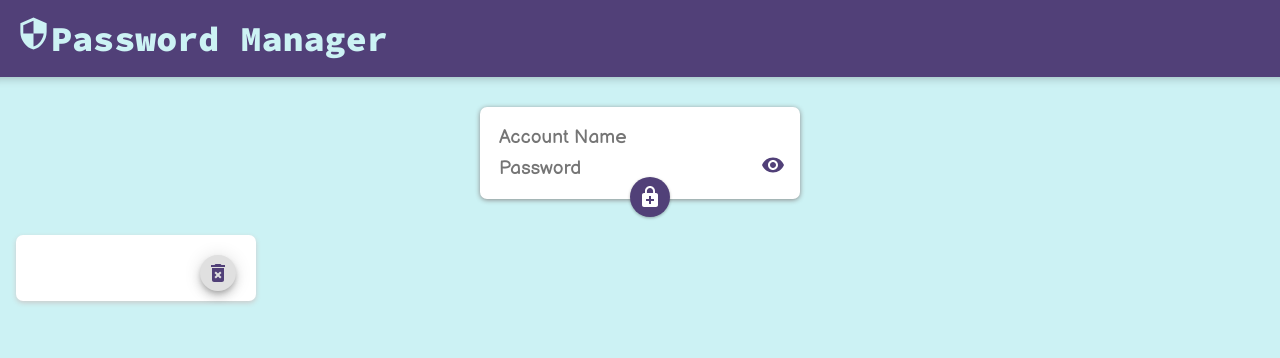
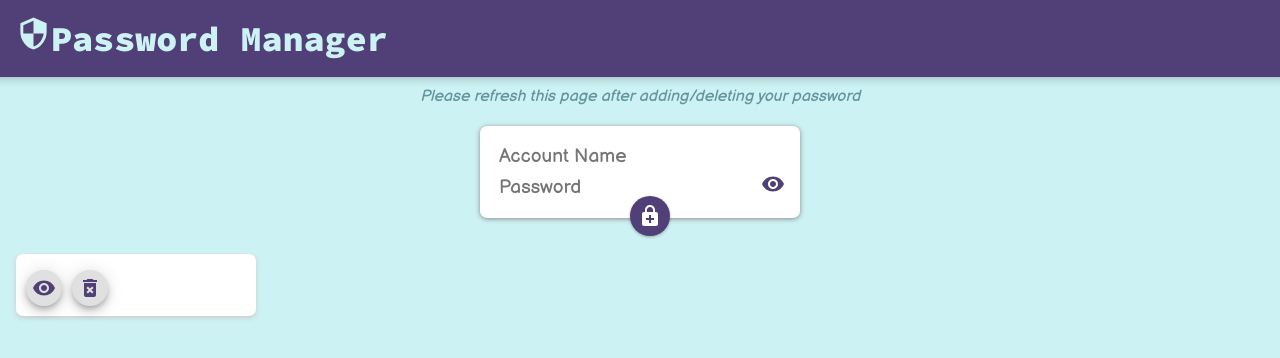
Before and after one commit to GeoBrodas/aws-password-manager, a React (Create React App) app: page / in a window 1280 px wide. Both pictures are taken after a click on the button 650 px from the left and 197 px from the top of the page. Shown: the top 358 px of the page. Built offline with nearby package versions, Linux system fonts and the light colour scheme; no server answers.

Commit message:
sensitive data encrypted

```diff
--- a/public/styles.css
+++ b/public/styles.css
@@ -16,6 +16,16 @@ header {
   margin: auto -16px;
   padding: 16px 32px;
   box-shadow: 0 0 10px 0 rgba(0, 0, 0, 0.3);
+}
+
+.disclaimer {
+  font-family: "Balsamiq Sans", cursive;
+  display: flex;
+  justify-content: center;
+  position: relative;
+  top: 10px;
+  font-style: italic;
+  color: #62959c;
 }
 
 form.create-note {
@@ -85,7 +95,7 @@ form.create-note button {
 
 .note button {
   position: relative;
-  float: right;
+  float: left;
   margin-right: 10px;
   color: #514078;
   border: none;
--- a/src/components/App.jsx
+++ b/src/components/App.jsx
@@ -34,9 +34,30 @@ function App() {
     Axios.delete(`http://localhost:3001/delete/${mid}`); //use back-tickssss--importantttt!!!!1
   }
 
+  function getPassword(password, id) {
+    Axios.post("http://localhost:3001/showpassword", {
+      password: password,
+    }).then((response) => {
+      setCred(
+        allCreds.map((cred, index) => {
+          return index === id
+            ? {
+                accName: response.data,
+                pass: cred.pass,
+              }
+            : cred;
+        })
+      );
+      console.log(response.data + " " + id);
+    });
+  }
+
   return (
     <div>
       <Header />
+      <p className="disclaimer">
+        Please refresh this page after adding/deleting your password
+      </p>
       <InputTextArea onAdd={addCred} />
       <div className="flexbox">
         {allCreds.map((cred, index) => {
@@ -47,6 +68,7 @@ function App() {
               id={index}
               name={cred.accName}
               pass={cred.pass}
+              seePassword={getPassword}
               onDelete={deleteCred}
             />
           );
--- a/src/components/Card.jsx
+++ b/src/components/Card.jsx
@@ -1,5 +1,6 @@
 import React from "react";
 import Fab from "@material-ui/core/Fab";
+import VisibilityIcon from "@material-ui/icons/Visibility";
 import DeleteForeverIcon from "@material-ui/icons/DeleteForever";
 
 function Card(props) {
@@ -7,10 +8,17 @@ function Card(props) {
     props.onDelete(props.mid, props.id);
   }
 
+  function showP() {
+    props.seePassword(props.pass, props.id);
+  }
+
   return (
     <div className="note">
       <h1>{props.name}</h1>
-      <p>{props.pass}</p>
+      {/* <p>{props.pass}</p> */}
+      <Fab onClick={showP}>
+        <VisibilityIcon />
+      </Fab>
       <Fab onClick={removeCard}>
         <DeleteForeverIcon />
       </Fab>
```
Also changed, not shown: 1 other file (tests, documents, lock files or other folders).
